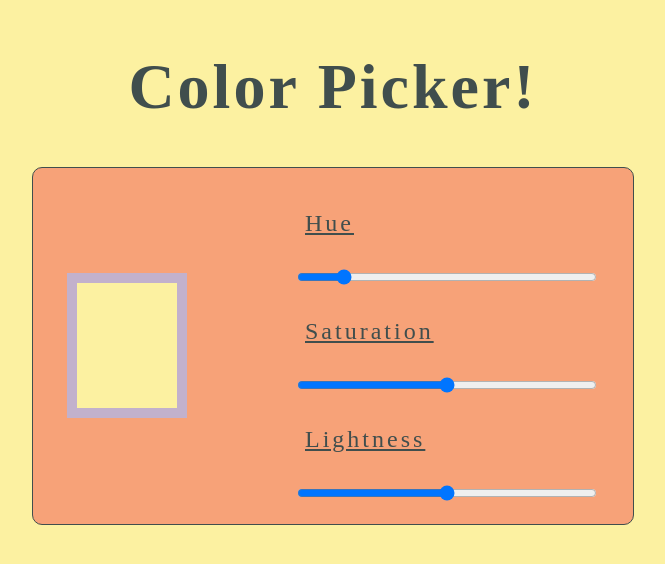
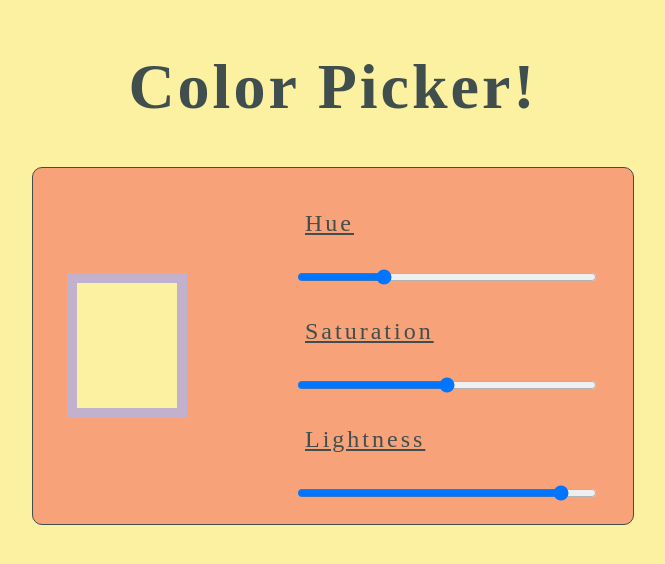
Before and after one commit to benjaminkent/color-picker, a React (Create React App) app: page / in a window 1280 px wide. Shown: the top 564 px of the page, without its empty margins (307-972 px from the left). Built offline with nearby package versions, Linux system fonts and the light colour scheme; a web font is replaced by a local one.

Commit message:
Slider created

```diff
--- a/src/App.js
+++ b/src/App.js
@@ -20,18 +20,25 @@ class App extends Component {
 
           <div>
             <ul>
-              <li>
-                <p>Hue</p>
-                <input type="range" min="0" max="360" />
-              </li>
-              <li>
-                <p>Saturation</p>
-                <input type="range" min="0" max="100" />
-              </li>
-              <li>
-                <p>Lightness</p>
-                <input type="range" min="0" max="100" />
-              </li>
+              <Slider
+                name="Hue"
+                min="0"
+                max="360"
+                value="100"
+              />
+              <Slider
+                name="Saturation"
+                min="0"
+                max="100"
+                value="50"
+              />
+              <Slider
+                name="Lightness"
+                min="0"
+                max="100"
+                value="90"
+              />
+
             </ul>
           </div>
 
--- a/src/Slider.js
+++ b/src/Slider.js
@@ -0,0 +1,23 @@
+import React, { Component } from 'react';
+
+class Slider extends Component {
+
+    // constructor(props) {
+    //     super(props)
+    //
+    //     this.state = {
+    //         hue:
+    //      }
+    // }
+
+    render() {
+        return (
+            <li>
+                <p>{this.props.name}</p>
+                <input type="range" min={this.props.min} max={this.props.max} value={this.props.value} />
+            </li>
+        );
+    }
+}
+
+export default Slider;
```
